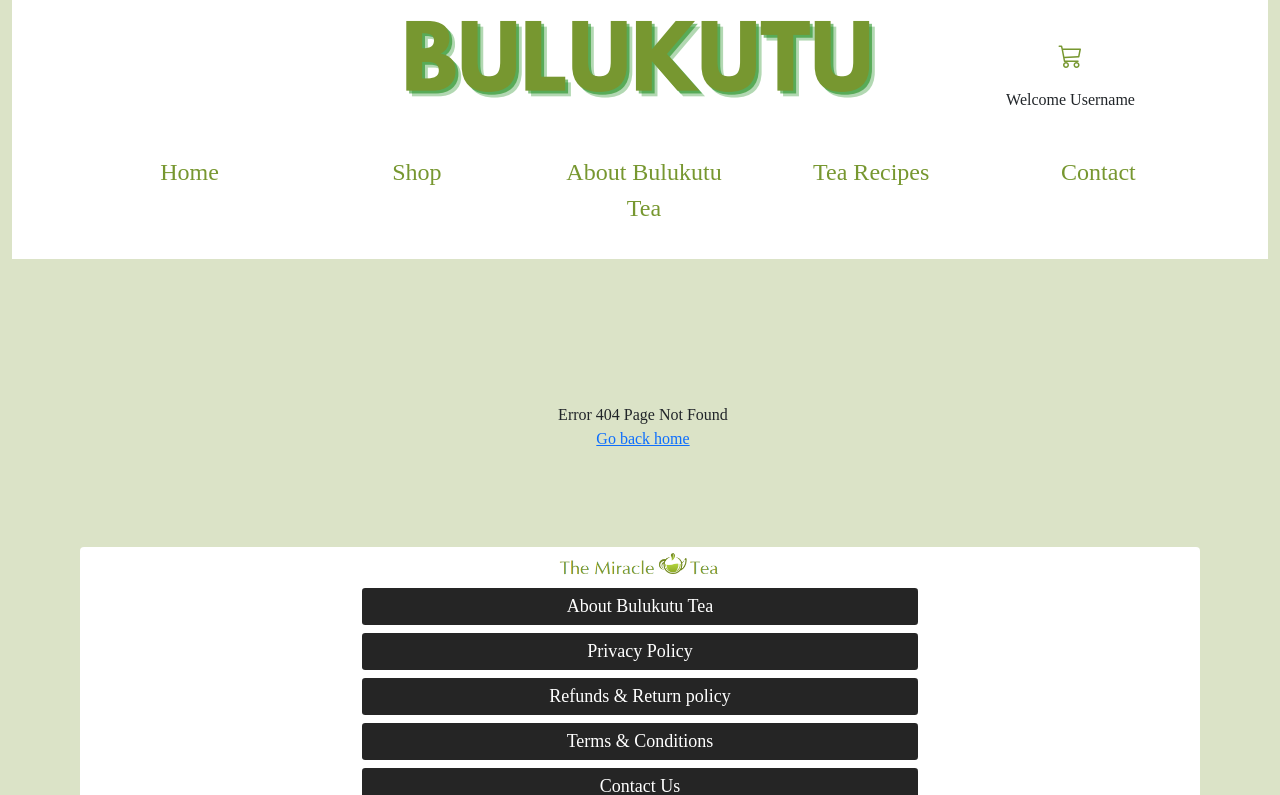
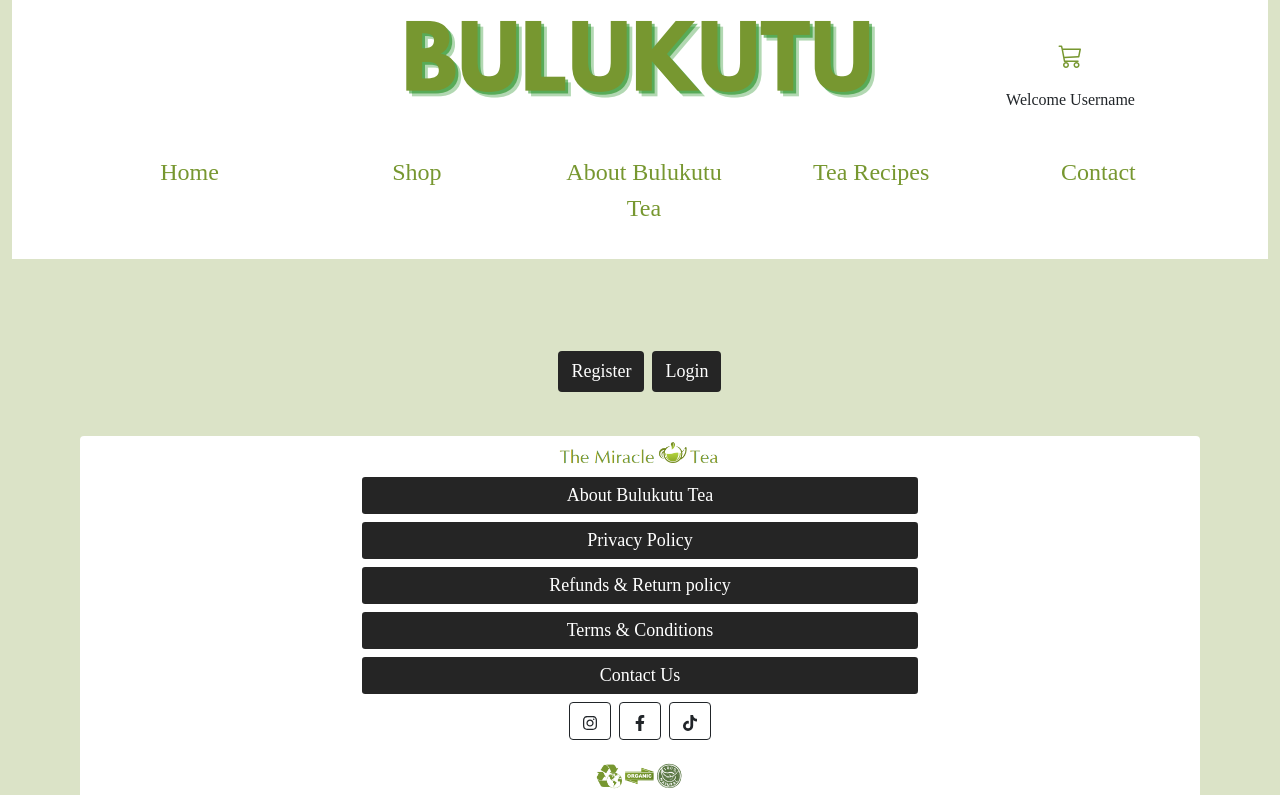
Before and after one commit to ms801525/iXperience-Intern, a React (Create React App) app in the folder bulukutu_tea/: page /cart in a window 1280 px wide. Shown: the top 795 px of the page. Built offline with nearby package versions, Linux system fonts and the light colour scheme; no server answers; a web font is replaced by a local one.

Commit message:
Made login and register buttons apear when no user and Logout button when there is a user

```diff
--- a/bulukutu_tea/src/App.js
+++ b/bulukutu_tea/src/App.js
@@ -1,4 +1,4 @@
-import React from "react";
+import React, { useEffect, useState } from "react";
 // imports for routing
 import { BrowserRouter, Routes, Route } from "react-router-dom";
 
@@ -18,11 +18,22 @@
 import "bootstrap/dist/css/bootstrap.min.css";
 import "bootstrap-icons/font/bootstrap-icons.css";
 import "./App.css";
+import { onAuthStateChanged } from 'firebase/auth'
+import { auth } from './firebase/Firebase';
 
 import Registerpage from "./pages/Registerpage";
 import LoginPage from "./pages/LoginPage";
+import CartPage from "./pages/CartPage";
 
 export default function App() {
+  const [user, setUser] = useState(null);
+
+  useEffect(() => {
+    onAuthStateChanged(auth, (user) => {
+      setUser(user);
+    });
+  }, []);
+
   return (
     <div className="container-fluid">
       <BrowserRouter>
@@ -46,6 +57,7 @@
             <Route path='/upload' element={<AddProducts/>}></Route>
             <Route path='/image-list' element={<ImageList/>}></Route>
             <Route path='/recipe' element={<Recipe/>}></Route>
+            <Route path='/cart' element={<CartPage user={user}/>}></Route>
           </Routes>
         </Layout>
       </BrowserRouter>
--- /dev/null
+++ b/bulukutu_tea/src/pages/CartPage.js
@@ -0,0 +1,31 @@
+import React from 'react'
+import { Link } from 'react-router-dom'
+import { signOut } from 'firebase/auth';
+import { auth } from '../firebase/Firebase';
+import Button from '../components/common/ButtonFooter';
+import '../styles/CartPage.css'
+
+export default function CartPage(props) {
+    async function onLogoutClicked() {
+        await signOut(auth);
+      }
+
+  return (
+    <div className="card-body">
+    {
+        props.user ?
+        <div onClick={onLogoutClicked} style={{width:"fit-content"}} >
+            <Button page="/cart">
+                Logout
+            </Button>
+            <p>{props.user.email}</p>
+        </div>
+        :
+        <div className='m-4'>
+            <Button size={"btn-xl"} page="/register">Register</Button>
+            <Button size={"btn-xl"} page='/login'>Login</Button>
+        </div>
+      }
+    </div>
+  )
+}
--- /dev/null
+++ b/bulukutu_tea/src/styles/CartPage.css
@@ -0,0 +1,3 @@
+body {
+    align-items: center;
+}
```
